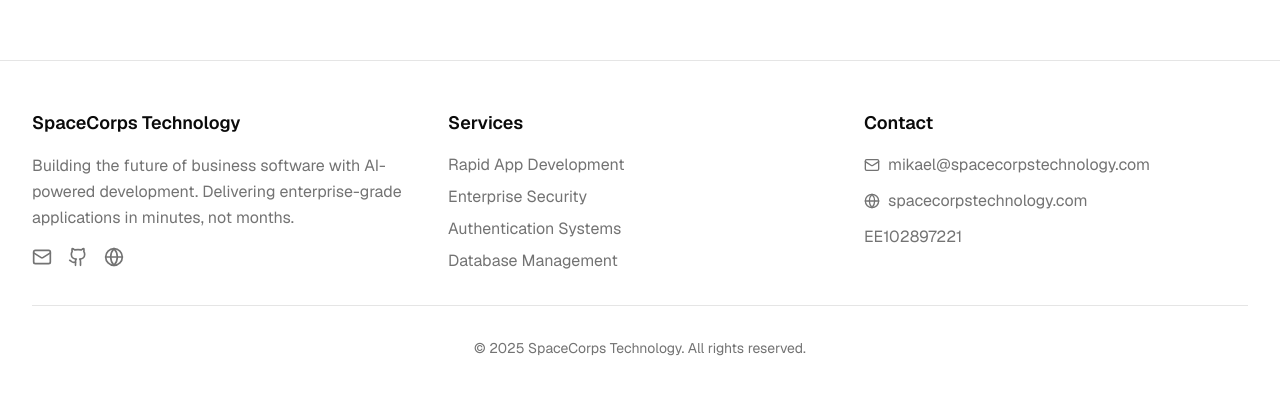
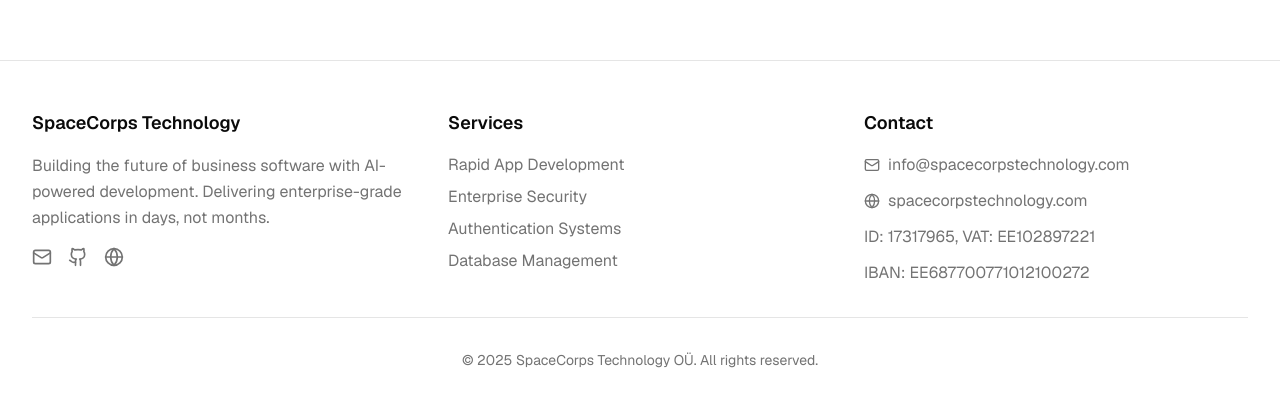
Before and after one commit to SpaceCorps/web, a React (Vite) app: page /about in a window 1280 px wide. Shown: the part 740-1146 px from the top of the page. Built offline with nearby package versions, Linux system fonts and the light colour scheme.

Commit message:
chore: more details

```diff
--- a/src/components/Footer/Footer.tsx
+++ b/src/components/Footer/Footer.tsx
@@ -11,9 +11,14 @@ const Footer: React.FC<FooterProps> = ({}) => {
   ];
 
   const contactInfo = [
-    { label: "Email", value: "mikael@spacecorpstechnology.com", icon: Mail },
+    { label: "Email", value: "info@spacecorpstechnology.com", icon: Mail },
     { label: "Website", value: "spacecorpstechnology.com", icon: Globe },
-    { label: "VAT", value: "EE102897221", icon: null },
+    {
+      label: "VAT",
+      value: "ID: 17317965, VAT: EE102897221",
+      icon: null,
+    },
+    { label: "Bank", value: "IBAN: EE687700771012100272", icon: null },
   ];
 
   return (
@@ -27,8 +32,8 @@ const Footer: React.FC<FooterProps> = ({}) => {
             </h3>
             <p className="text-muted-foreground mb-4 leading-relaxed">
               Building the future of business software with AI-powered
-              development. Delivering enterprise-grade applications in minutes,
-              not months.
+              development. Delivering enterprise-grade applications in days, not
+              months.
             </p>
             <div className="flex space-x-4">
               <Mail className="w-5 h-5 text-muted-foreground hover:text-foreground cursor-pointer transition-colors" />
@@ -77,7 +82,7 @@ const Footer: React.FC<FooterProps> = ({}) => {
         {/* Bottom Bar */}
         <div className="border-t border-border mt-8 pt-8 text-center">
           <p className="text-muted-foreground text-sm">
-            © 2025 SpaceCorps Technology. All rights reserved.
+            © 2025 SpaceCorps Technology OÜ. All rights reserved.
           </p>
         </div>
       </div>
```
